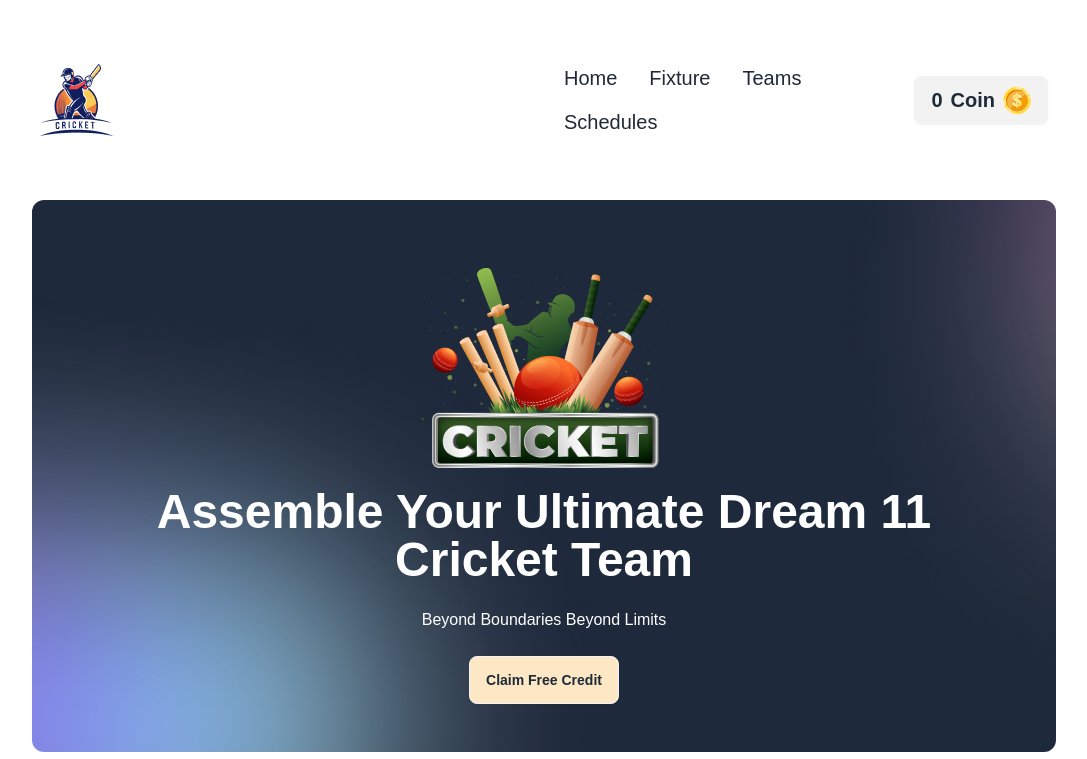
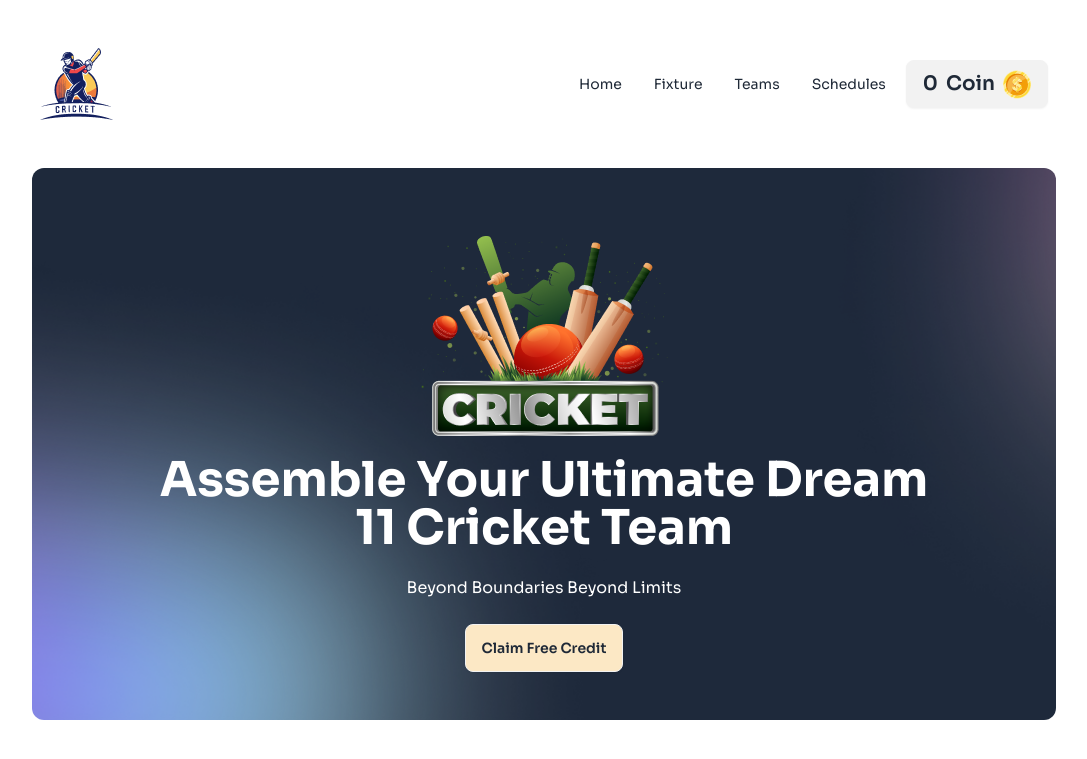
Before and after one commit to meherun-nesa-marjan/assignment-6, a React (Vite) app: page / in a window 1280 px wide. Shown: the top 759 px of the page, without its empty margins (96-1183 px from the left). Built offline with nearby package versions, Linux system fonts and the light colour scheme.

Commit message:
function

```diff
--- a/src/App.jsx
+++ b/src/App.jsx
@@ -1,5 +1,6 @@
 import './App.css'
 import 'react-toastify/dist/ReactToastify.css';
+import { toast } from 'react-toastify';
 import Header from './components/Header/Header'
 import Bannar from './components/Bannar/Bannar'
 import Cards from './components/Cards/Cards'
@@ -36,6 +37,7 @@ function App() {
 
   const handleAddCoin = () => {
     setAddcoin(prevCoins => prevCoins + 90000);
+    toast.success("coins added successfully!");
   };
   const handleRemoveCoins = (price) => {
     setAddcoin(prevCoins => prevCoins - price);
--- a/src/components/Cards/Cards.jsx
+++ b/src/components/Cards/Cards.jsx
@@ -35,6 +35,7 @@ const Cards = ({handleIsActive, isActive, handleRemoveCoins, addcoin}) => {
     const handleRemovePlayer = (playerId) => {
       const updatedPlayers = Addplayers.filter(player => player.id !== playerId);
       setAddplayers(updatedPlayers);
+      toast.error("remove player successfully!");
   };
 
 
--- a/src/components/Footer/Footer.jsx
+++ b/src/components/Footer/Footer.jsx
@@ -3,12 +3,12 @@ import myBg from '../../assets/images/bg-shadow.png'
 const Footer = () => {
     return (
        <div className="relative">
-        <div className="p-6 bg-blur rounded-xl lg:w-[80%] absolute left-0 md:left-[15%] lg:left-[10%] lg:bottom-[70%] bottom-[77%] border-2">
+        <div className="p-6 bg-blur rounded-xl w-[95%] lg:w-[80%] absolute left-0 md:left-[2%] lg:left-[10%] lg:bottom-[70%] bottom-[77%] border-2">
             <div className="">
             <div className="bg-white rounded-xl border-2 py-5 lg:py-10 mx-auto bg-cover bg-no-repeat " style={{ backgroundImage: `url(${myBg})` }}>
   <div className="hero-content text-center">
     <div className="max-w-md">
-      <h1 className="text-5xl font-bold">Subscribe to our Newsletter</h1>
+      <h1 className="lg:text-5xl text-3xl font-bold">Subscribe to our Newsletter</h1>
       <p className="py-6">
       Get the latest updates and news right in your inbox!
       </p>
--- a/src/components/Header/Header.jsx
+++ b/src/components/Header/Header.jsx
@@ -12,7 +12,7 @@ const Header = ({addcoin}) => {
 
   <div className="navbar-end ">
   <div className="hidden lg:flex">
-    <ul className="menu menu-horizontal text-xl px-1">
+    <ul className="menu menu-horizontal px-1">
       <li><a>Home</a></li>
       <li><a>Fixture</a></li>
       <li><a>Teams</a></li>
--- a/src/index.css
+++ b/src/index.css
@@ -1,8 +1,9 @@
+@import url('https://fonts.googleapis.com/css2?family=Sora:wght@100..800&display=swap');
+
 @tailwind base;
 @tailwind components;
 @tailwind utilities;
 
-@import url('https://fonts.googleapis.com/css2?family=Sora:wght@100..800&display=swap');
 
 body{
     font-family: "Sora", sans-serif;
```
